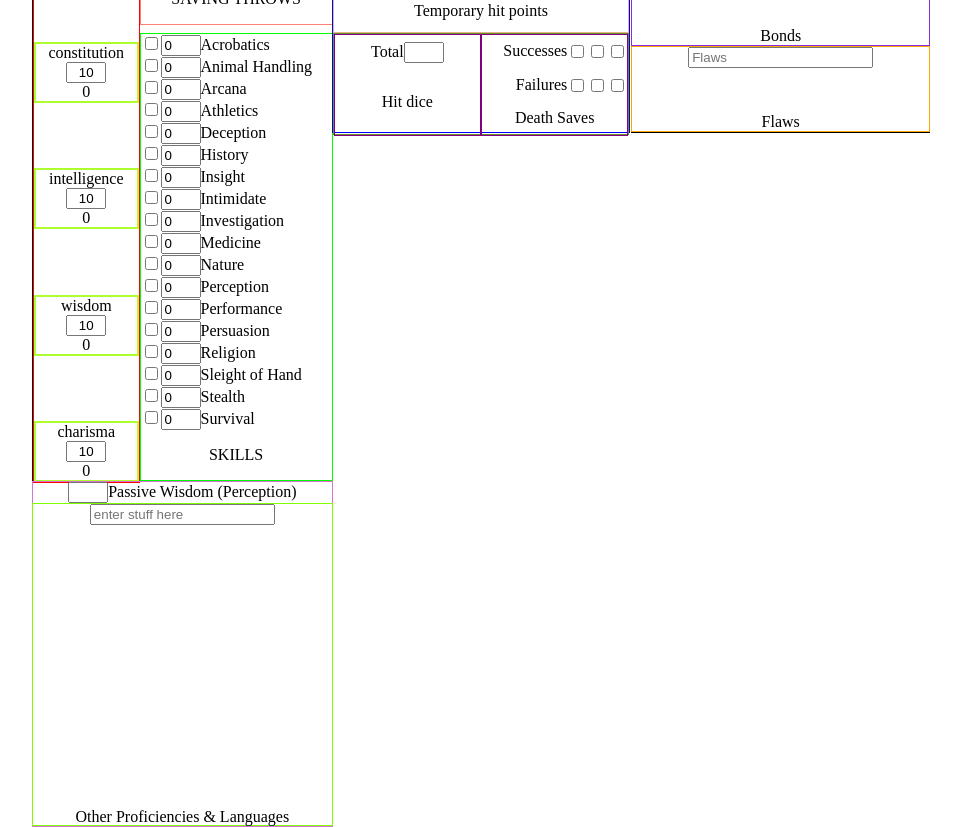
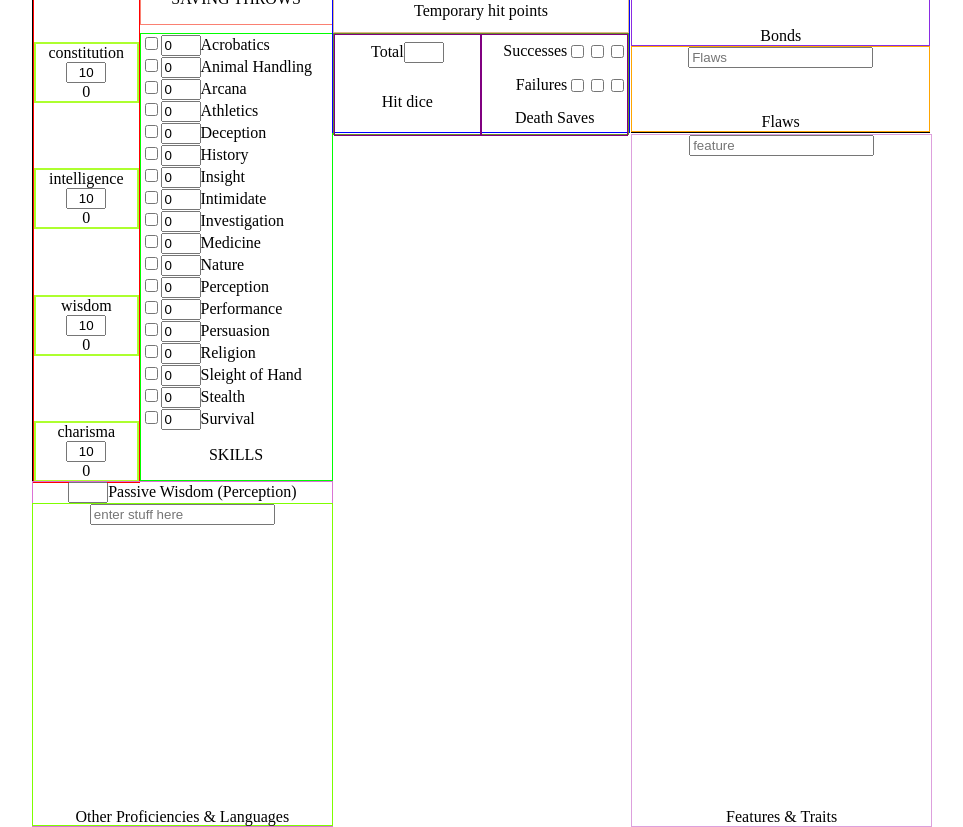
Before and after one commit to PavelVysh/dndCharGenerator, a React (Create React App) app: page / in a window 1280 px wide. Shown: the part 360-1187 px from the top of the page, without its empty margins (159-1122 px from the left). Built offline with nearby package versions, Linux system fonts and the light colour scheme.

Commit message:
features & traits added

```diff
--- a/public/styles.css
+++ b/public/styles.css
@@ -231,6 +231,17 @@ input[type="number"] {
     width: 100%;
     grid-row: 3;
 }
+.features-traits {
+    display: flex;
+    align-items: center;
+    flex-direction: column;
+    position: relative;
+    border: 1px solid plum;
+    width: 100%;
+    grid-row: 2 / span 2;
+    grid-column: 3;
+
+}
 .proficiencies {
     display: flex;
     flex-direction: column;
--- a/src/components/charCreationComponents/charCreationMain.jsx
+++ b/src/components/charCreationComponents/charCreationMain.jsx
@@ -3,6 +3,7 @@ import CharCreationStats from "./charCreationStats";
 import CentralStats from "../centralStats";
 import PIBF from "./PIBF";
 import Languages from "./subParts/languages";
+import Features from "./subParts/features";
 
 function CharCreationMain() {
     return (<div className="main">
@@ -10,6 +11,7 @@ function CharCreationMain() {
         <CentralStats />
         <PIBF />
         <Languages />
+        <Features />
     </div>);
 }
 
--- /dev/null
+++ b/src/components/charCreationComponents/subParts/features.jsx
@@ -0,0 +1,34 @@
+import React, { useState } from "react";
+
+function Features() {
+
+    const [features, setFeatures] = useState([]);
+
+    function enter(event) {
+        if (event.key === "Enter") {
+            const value = event.target.value;
+            setFeatures((prev) => [...prev, value]);
+            event.target.value = "";
+        }
+    }
+
+    function remove(index) {
+        setFeatures((prev) => prev.filter((_, i) => i !== index));
+    }
+
+    return <div className="features-traits">
+        <input name="feature-traits" onKeyDown={enter} placeholder="feature"></input>
+        {features.map((feature, index) => {
+            return (
+                <div key={index}>
+                    <p className="zero-margin inline">{feature}</p>
+                    <button onClick={() => remove(index)}>Remove</button>
+                </div>
+            )
+        })}
+        <p className="center zero-margin">Features & Traits</p>
+    </div>
+
+}
+
+export default Features;
```
